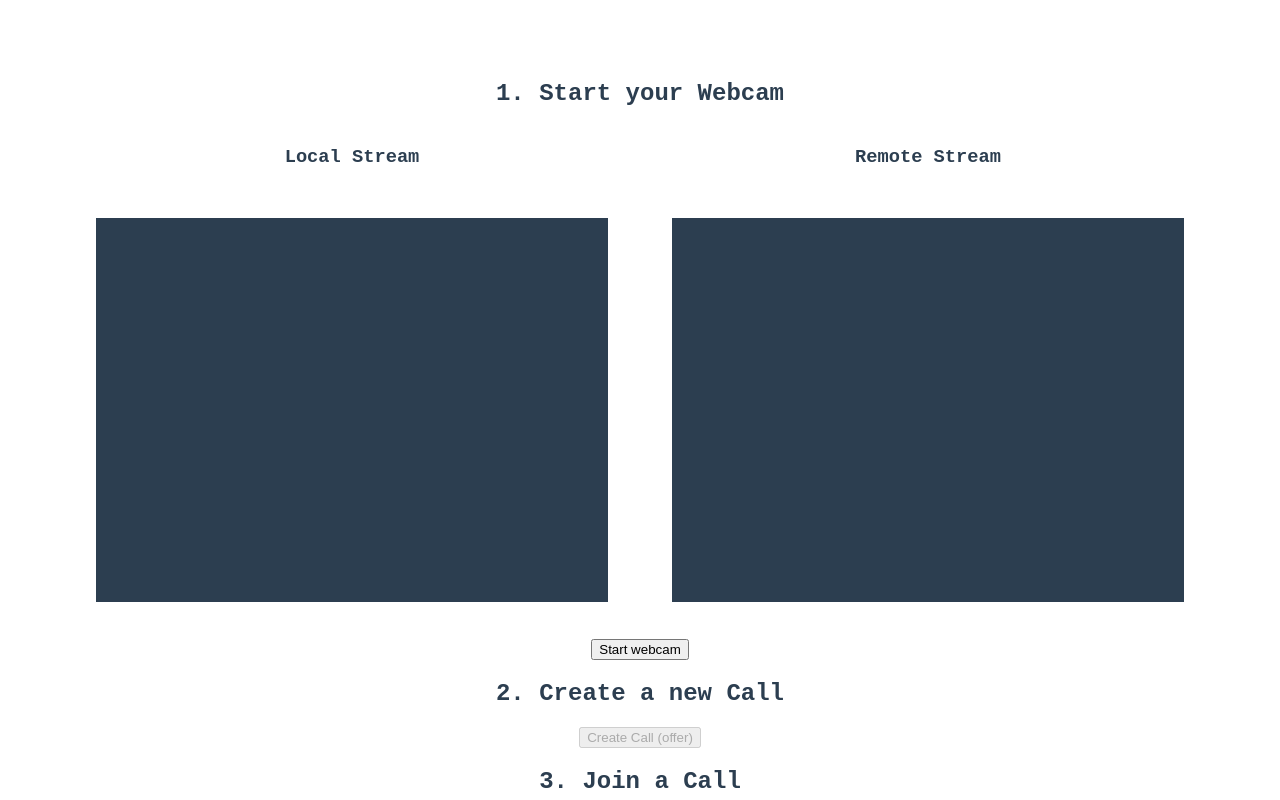
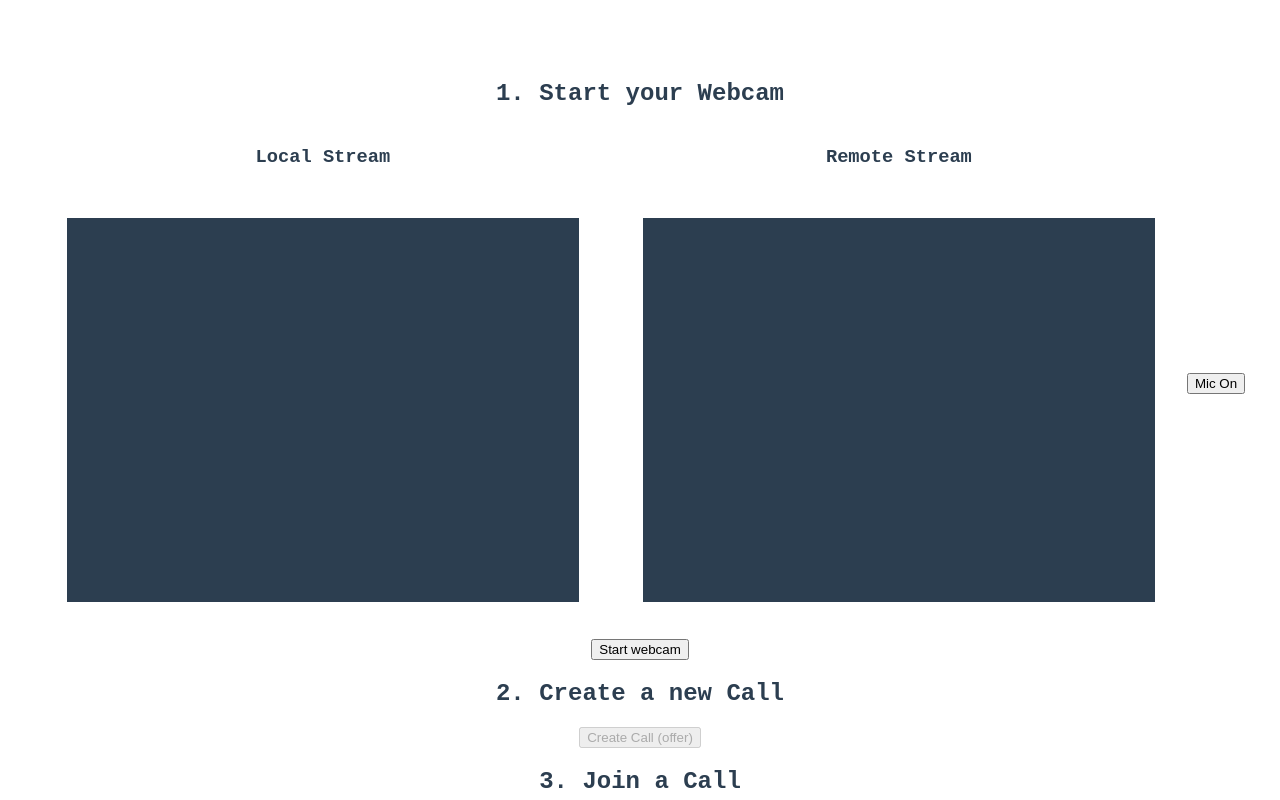
Before and after one commit to callmearya/videotestinglil, a website built with Vite: page index.html in a window 1280 px wide. Shown: the top 800 px of the page. Built offline with nearby package versions, Linux system fonts and the light colour scheme; some packages are replaced by stand-ins of ours; a web font is replaced by a local one.

Commit message:
Update index.html

```diff
--- a/index.html
+++ b/index.html
@@ -17,6 +17,10 @@
         <h3>Remote Stream</h3>
         <video id="remoteVideo" autoplay playsinline></video>
       </span>
+    <div id="control">
+      <button id="mic-btn"> Mic On</button>
+    </div>
+    </div>
 
 
     </div>
```
